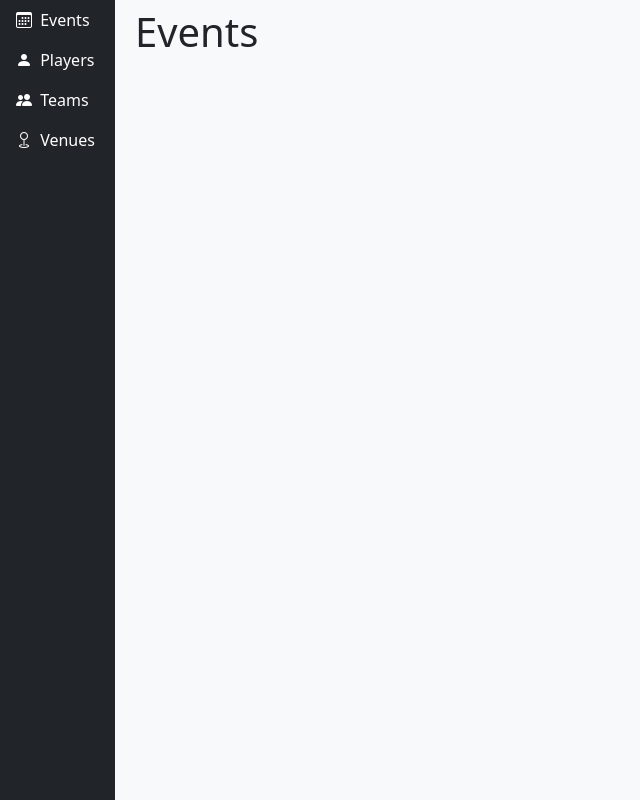
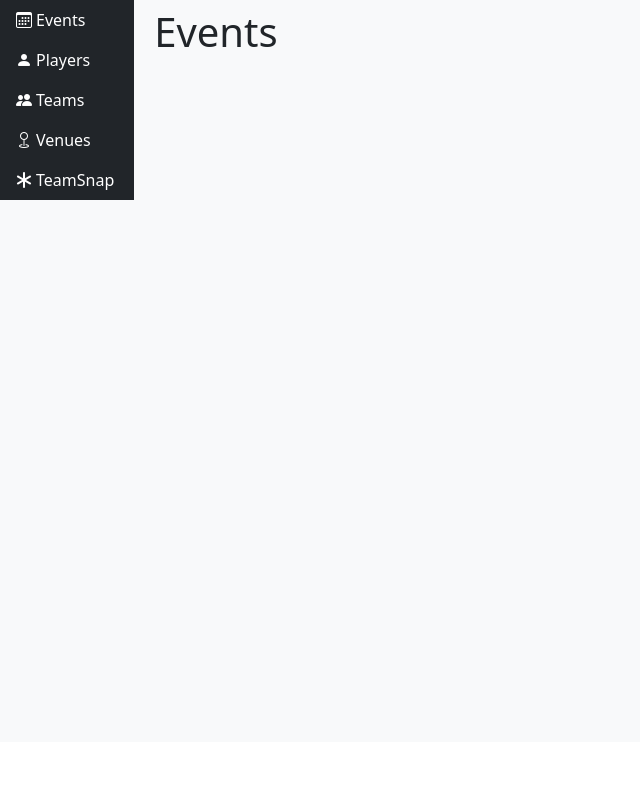
Before and after one commit to anthonyscorrea/benchcoach, a Django app: page /events/list/ in a window 1280 px wide. Shown: the part 58-858 px from the top of the page, without its empty margins (0-640 px from the left). After the commit the page ends 258 px from the top, so only its background shows below. Run offline with Django 3.2, Linux system fonts and the light colour scheme; data comes from the database, SQL or seed files in the repository; data that the repository does not hold is empty; parts of the project's set-up code (start-up, migrations or seed data) failed here and were passed over; some libraries are stand-ins or nearby versions.

Commit message:
sidebar fixes, added teamsnap page

```diff
--- a/requirements.txt
+++ b/requirements.txt
@@ -15,3 +15,4 @@ sqlparse==0.4.1
 urllib3==1.26.6
 zipp==3.5.0
 psycopg2
+api-client
--- a/templates/sidebar.html
+++ b/templates/sidebar.html
@@ -1,8 +1,8 @@
-<div class="bg-dark min-vh-100" >
+<div class="bg-dark h-100">
     <ul class="nav nav-pills flex-column mb-auto">
         <li class="nav-item">
             <a class="nav-link {{ events_tab }} text-white" href="{% url 'event list' %}">
-                <div class="d-inline-block">
+                <div class="d-flex flex-nowrap">
                     <i class="bi bi-calendar3"></i>
                     <span class="d-none d-print-inline-block d-sm-inline-block d-md-inline-block d-lg-inline-block d-xl-inline-block d-xxl-inline-block mx-1 my-auto text-white">
                     Events
@@ -12,28 +12,42 @@
         </li>
         <li class="nav-item">
             <a class="nav-link {{ members_tab }} text-white" href="{% url 'player list' %}">
+                <div class="d-flex flex-nowrap">
                     <i class="bi bi-person-fill"></i>
                     <span class="d-none d-print-inline-block d-sm-inline-block d-md-inline-block d-lg-inline-block d-xl-inline-block d-xxl-inline-block mx-1 my-auto text-white">
                 Players
                 </span>
+                </div>
             </a>
         </li>
         <li class="nav-item">
             <a class="nav-link {{ opponents_tab }} text-white" href="{% url 'team list' %}">
+                <div class="d-flex flex-nowrap">
                     <i class="bi bi-people-fill"></i>
                     <span class="d-none d-print-inline-block d-sm-inline-block d-md-inline-block d-lg-inline-block d-xl-inline-block d-xxl-inline-block mx-1 my-auto text-white">
                 Teams
                 </span>
+                </div>
             </a>
         </li>
 
         <li class="nav-item">
             <a class="nav-link {{ venues_tab }} text-white" href="{% url 'venue list' %}">
-                <i class="bi bi-geo"></i>
+                <div class="d-flex flex-nowrap"><i class="bi bi-geo"></i>
                     <span class="d-none d-print-inline-block d-sm-inline-block d-md-inline-block d-lg-inline-block d-xl-inline-block d-xxl-inline-block mx-1 my-auto text-white">
                 Venues
-                </span>
+                </span></div>
             </a>
         </li>
+
+        <li class="nav-item">
+            <a class="nav-link text-white" href="{% url 'teamsnap home' %}">
+                <div class="d-flex flex-nowrap"><i class="bi bi-asterisk"></i>
+                    <span class="d-none d-print-inline-block d-sm-inline-block d-md-inline-block d-lg-inline-block d-xl-inline-block d-xxl-inline-block mx-1 my-auto text-white">
+                TeamSnap
+                </span></div>
+            </a>
+        </li>
+
     </ul>
 </div>
```
Lines whose indentation alone changed are shown as unchanged.
